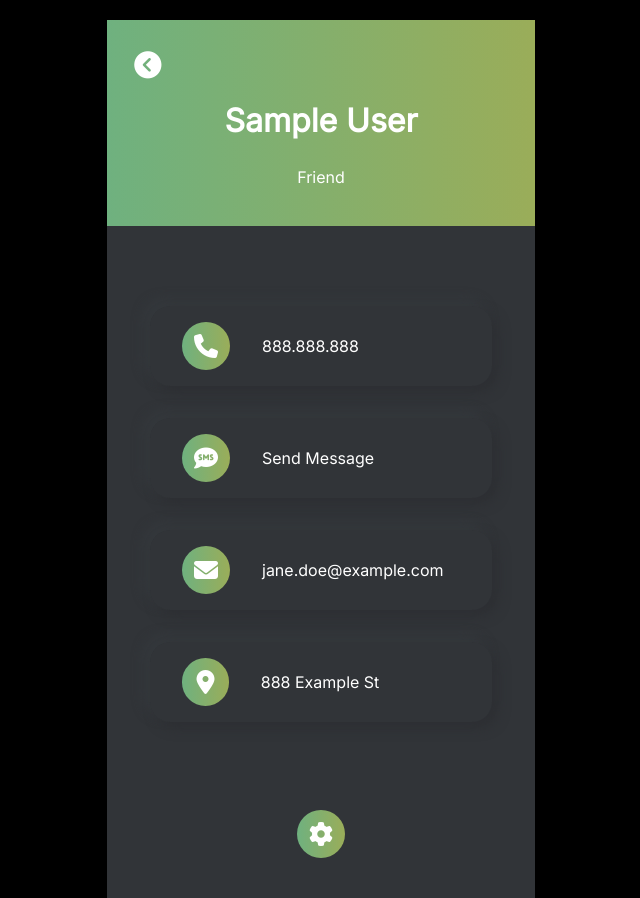
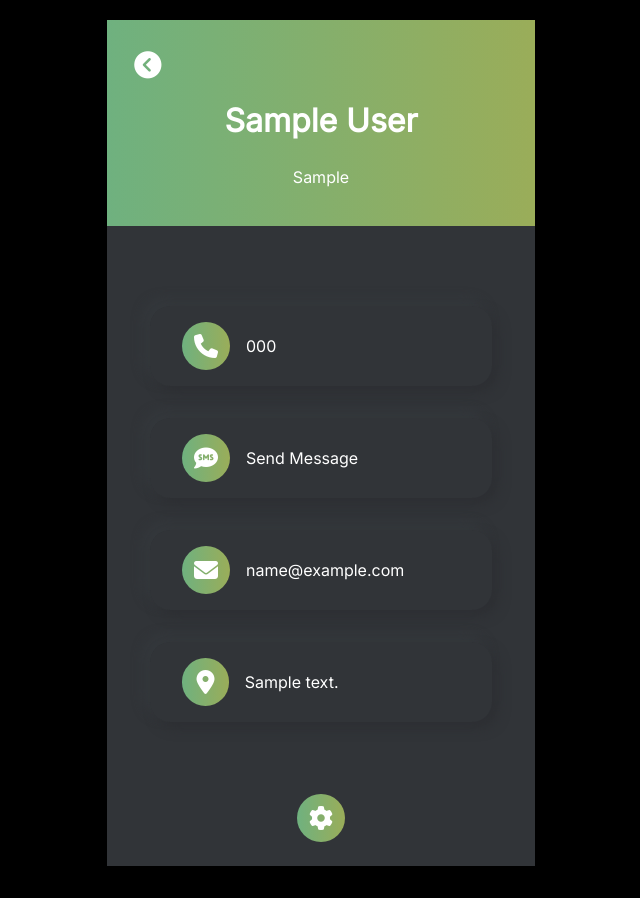
Before and after one commit to ClaudioFritzen/ListadeContatos, a Django app: page /edit/1 in a window 1280 px wide. Shown: the whole page, without its empty margins (319-959 px from the left). After the commit the page ends 866 px from the top, so only its background shows below. Run offline with Django 4.2, Linux system fonts and the light colour scheme; tables that the repository leaves empty hold one stand-in row (values such as "Sample post"); some libraries are stand-ins or nearby versions.

Commit message:
deixamos todos os dados de um especifico usuario disponivel na tela

```diff
--- a/static/style-profile.css
+++ b/static/style-profile.css
@@ -64,7 +64,7 @@ body{
 
 p{
 	margin: 0;
-	padding-left: 2em;
+	padding-left: 1em;
 }
 
 .icon-gradient{
@@ -82,7 +82,7 @@ p{
 
 .edit-contact{
 	background-color: #313438;
-	padding: 2.5em 3.5em;
+	padding: 1.5em 1.5em;
 	text-align: center;
 	color: #fff;
 }
--- a/templates/contact_profile.html
+++ b/templates/contact_profile.html
@@ -11,13 +11,14 @@
 {% block content %}
 
 	<div class="container">
+
 		<header class="hero">
-			<a href="index.html">
+			<a href=" {% url 'index' %} ">
 				<i  class="fas fa-chevron-circle-left back-btn"></i>
 			</a>
 			<div class="hero-info">
 				<h1 class="name">{{contatos.full_name}}</h1>
-				<p  class="relationship">Friend</p>
+				<p  class="relationship">{{contatos.relationship}}</p>
 			</div>
 		</header>
 
@@ -25,7 +26,7 @@
 
 			<div class="info-line">
 				<i class="fas fa-phone icon-gradient"></i>
-				<p class="phone-number">888.888.888</p>
+				<p class="phone-number">{{contatos.phone_number}}</p>
 			</div>
 
 
@@ -39,14 +40,14 @@
 
 			<div class="info-line">
 				<i class="fas fa-envelope icon-gradient"></i>
-				<p class="email">jane.doe@example.com</p>
+				<p class="email">{{contatos.email}}</p>
 			</div>
 
 
 
 			<div class="info-line">
 				<i id="location" class="fas fa-map-marker-alt icon-gradient"></i>
-				<p class="address">888 Example St</p>
+				<p class="address">{{contatos.address}}</p>
 			</div>
 		</section>
 
```
